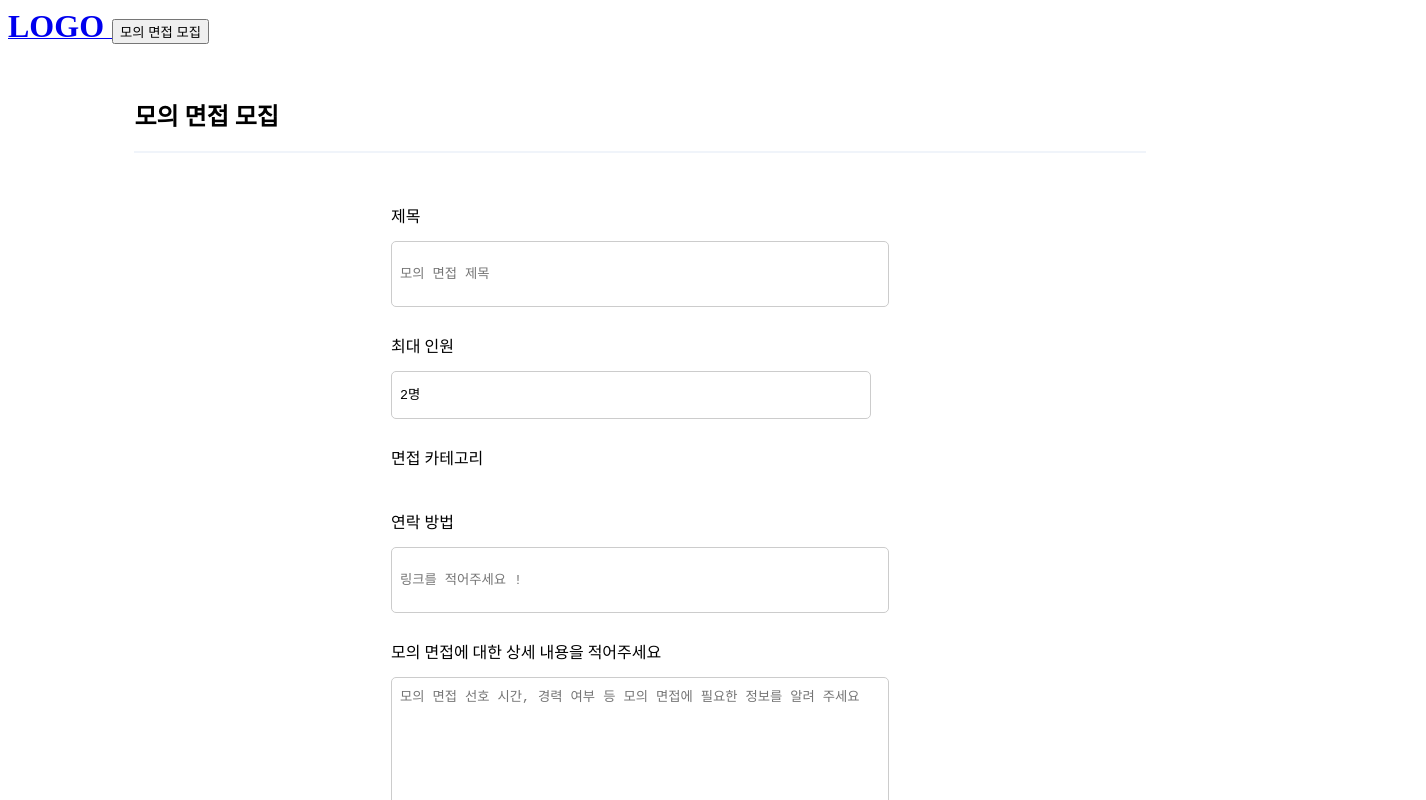
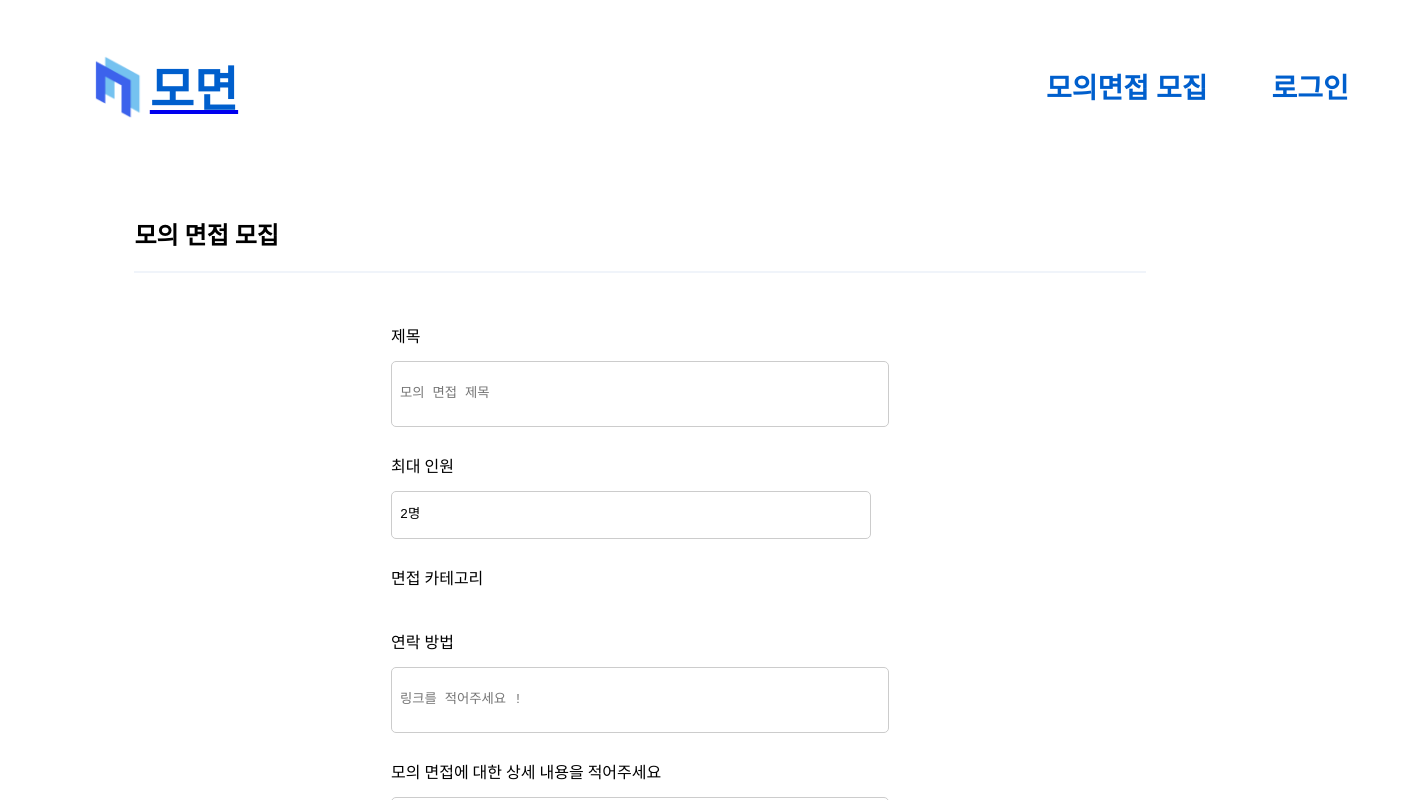
Before and after one commit to boostcampwm-2022/web23_MoMyeon, a Next.js app in the folder frontend/: page /post/create in a window 1280 px wide. Shown: the top 800 px of the page, 1426 px wide, since content can reach past the window. Built offline with nearby package versions, Linux system fonts and the light colour scheme.

Commit message:
feat: 모의 면접 모집 헤더 교체

```diff
--- a/frontend/components/header/header.component.tsx
+++ b/frontend/components/header/header.component.tsx
@@ -8,6 +8,7 @@ import dropDown from "public/icon/dropDown.png";
 import loginUser from "public/icon/loginUser.png";
 import { ImageInfo } from "./header";
 import DropDown from "./dropDown";
+
 function Header({ setVisible, cookie }: Props) {
   const onClickLogin = () => {
     setVisible(true);
--- a/frontend/head/home.tsx
+++ b/frontend/head/home.tsx
@@ -1,5 +1,4 @@
 import Head from "next/head";
-
 import React from "react";
 
 function HomeHead() {
--- a/frontend/pages/index.tsx
+++ b/frontend/pages/index.tsx
@@ -8,6 +8,7 @@ import getPosts from "utils/api/getPosts";
 import { Post, Posts } from "types/posts";
 import { GetServerSideProps, NextPage } from "next";
 import { Cookie } from "types/auth";
+
 const Home: NextPage<Posts & Cookie> = ({ posts, cookie }) => {
   const [visible, setVisible] = useState(false);
   return (
--- a/frontend/pages/post/create.tsx
+++ b/frontend/pages/post/create.tsx
@@ -1,23 +1,36 @@
-import styles from '../../styles/Create.module.css'
-//@ts-ignore
-import MockHeader from "../../components/mockHeader.component.tsx";
-import React from "react";
-import CreatePostForm from "../../components/createPostForm.component";
+import styles from 'styles/Create.module.css'
+import Header from "components/header/header.component";
+import React, {useState} from "react";
+import CreatePostForm from "components/createPostForm/createPostForm.component";
+import Head from 'next/head';
+import {GetServerSideProps, NextPage} from "next";
+import {Cookie} from "../../types/auth";
 
-export default function Create(){
-
-
+const Create : NextPage<Cookie> = ({cookie}) => {
+  const [visible, setVisible] = useState(false);
   return(
     <div>
-      <MockHeader/>
+      <Header setVisible={setVisible} cookie={cookie}/>
+      <Head>
+        <title>모두의 면접</title>
+      </Head>
       <div className={styles.createContainer}>
         <div className={styles.titleWrapper}>
-          <h2>
-            모의 면접 모집
-          </h2>
+          <h2> 모의 면접 모집 </h2>
         </div>
         <CreatePostForm/>
       </div>
     </div>
   );
 }
+
+export const getServerSideProps: GetServerSideProps = async (context) => {
+  const cookie = context.req.cookies.auth ? context.req.cookies.auth : null;
+  return {
+    props: {
+      cookie,
+    },
+  };
+}
+
+export default Create
```
Also changed, not shown: frontend/components/createPostForm/createPostForm.component.tsx (renamed from frontend/components/createPostForm.component.tsx, +2 -8 lines), frontend/components/createPostForm/createPostForm.d.ts (added, +7 -0 lines), 1 other file (tests, documents, lock files or other folders).
